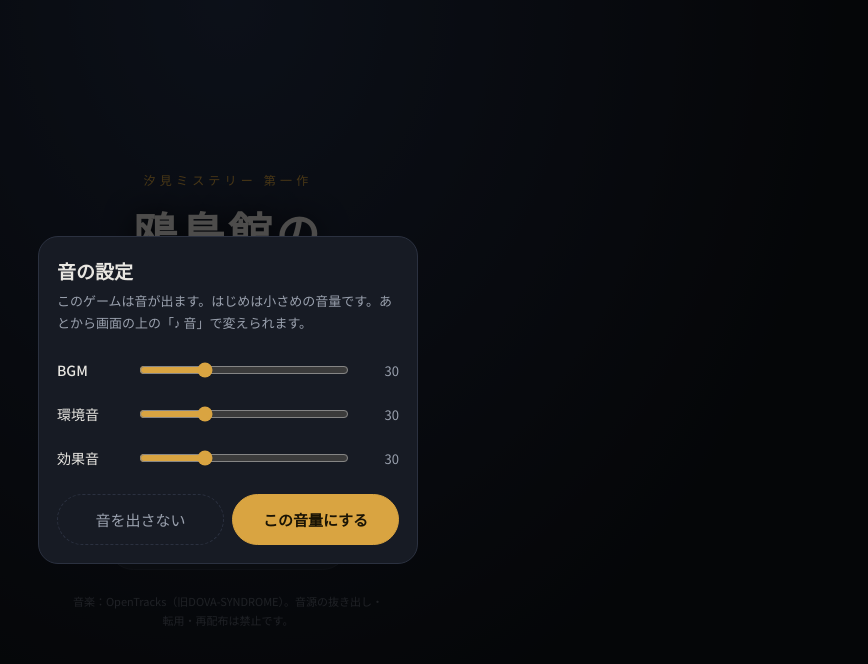
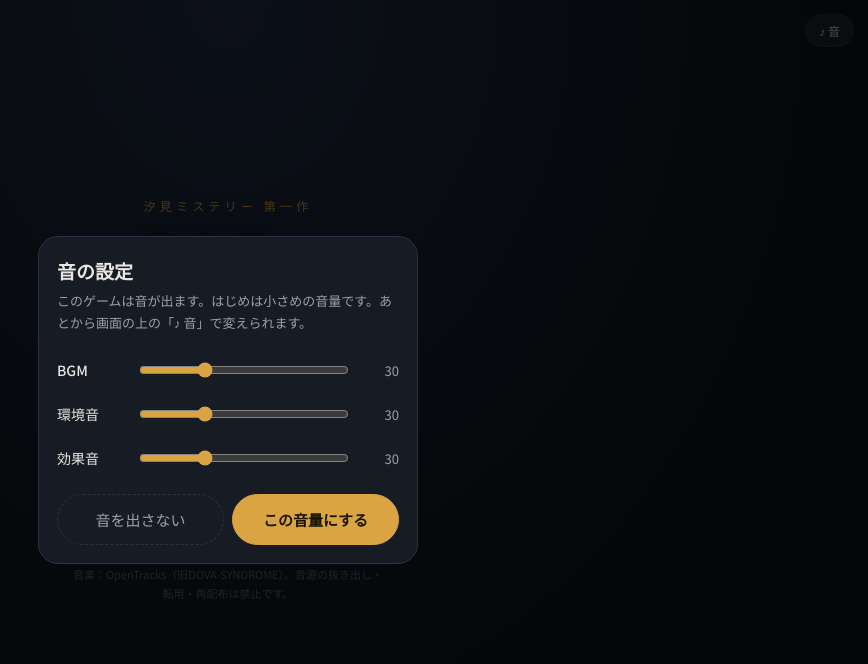
Before and after one commit to Amane-pipippi0630/mystery-games, a plain HTML site: page games/kamomejima/index.html in a window 1280 px wide. Shown: the whole page, without its empty margins (412-1280 px from the left). Drawn offline with Linux system fonts and the light colour scheme.

Commit message:
音のボタンを右上の端に寄せる（タイトルは右上、ゲーム中はメニューの右） (#59)
Claude-Session: https://claude.ai/code/session_01CHwkWTpDx2WkDmiT1jhTLf

Co-authored-by: Claude <noreply@anthropic.com>

```diff
--- a/engine/engine.css
+++ b/engine/engine.css
@@ -125,7 +125,7 @@ body.leaving::after{content:'開いています…';position:fixed;inset:0;z-ind
 #title .lock{color:var(--accent);margin:18px 0 6px}
 /* 音のオン・オフ */
 .pill.off{color:var(--sub);text-decoration:line-through}
-#title .pill.sndt{margin-top:4px;font-size:12px}
+#title .pill.sndt{position:absolute;top:14px;right:14px;font-size:12px}  /* 音のボタンは右上の端に */
 #title .credit{color:#5c6370;font-size:11px;line-height:1.7;max-width:320px;margin-top:6px}
 #sndpop{position:fixed;inset:0;z-index:20;background:#000a;display:flex;align-items:center;justify-content:center;padding:20px}
 #sndpop .sheet{width:100%;max-width:380px;background:var(--panel);border:1px solid var(--line);border-radius:20px;padding:20px 18px 18px}
--- a/games/kamomejima/index.html
+++ b/games/kamomejima/index.html
@@ -134,7 +134,7 @@ body.leaving::after{content:'開いています…';position:fixed;inset:0;z-ind
 #title .lock{color:var(--accent);margin:18px 0 6px}
 /* 音のオン・オフ */
 .pill.off{color:var(--sub);text-decoration:line-through}
-#title .pill.sndt{margin-top:4px;font-size:12px}
+#title .pill.sndt{position:absolute;top:14px;right:14px;font-size:12px}  /* 音のボタンは右上の端に */
 #title .credit{color:#5c6370;font-size:11px;line-height:1.7;max-width:320px;margin-top:6px}
 #sndpop{position:fixed;inset:0;z-index:20;background:#000a;display:flex;align-items:center;justify-content:center;padding:20px}
 #sndpop .sheet{width:100%;max-width:380px;background:var(--panel);border:1px solid var(--line);border-radius:20px;padding:20px 18px 18px}
@@ -156,7 +156,7 @@ body.leaving::after{content:'開いています…';position:fixed;inset:0;z-ind
 <div id="prologue" class="screen hide"></div>
 <div id="toast"></div>
 <div id="wrap" class="hide">
-  <header><div id="locname"></div><div id="hdr-r"><button class="pill" id="snd" aria-label="音のオン・オフ"></button><button class="pill" id="menu">メニュー</button></div></header>
+  <header><div id="locname"></div><div id="hdr-r"><button class="pill" id="menu">メニュー</button><button class="pill" id="snd" aria-label="音の設定"></button></div></header>
   <div id="scene"><div id="bg"></div><div id="here"></div></div>
   <div id="msgbox"><div id="who"></div><div id="msg"></div></div>
   <div id="cmd"></div>
```
Also changed, not shown: engine/template.html (+1 -1 lines), games/epilogue/index.html (+2 -2 lines), games/furiko/index.html (+2 -2 lines), games/fuyu-shiomi/index.html (+2 -2 lines), games/shiomi-port/index.html (+2 -2 lines).
